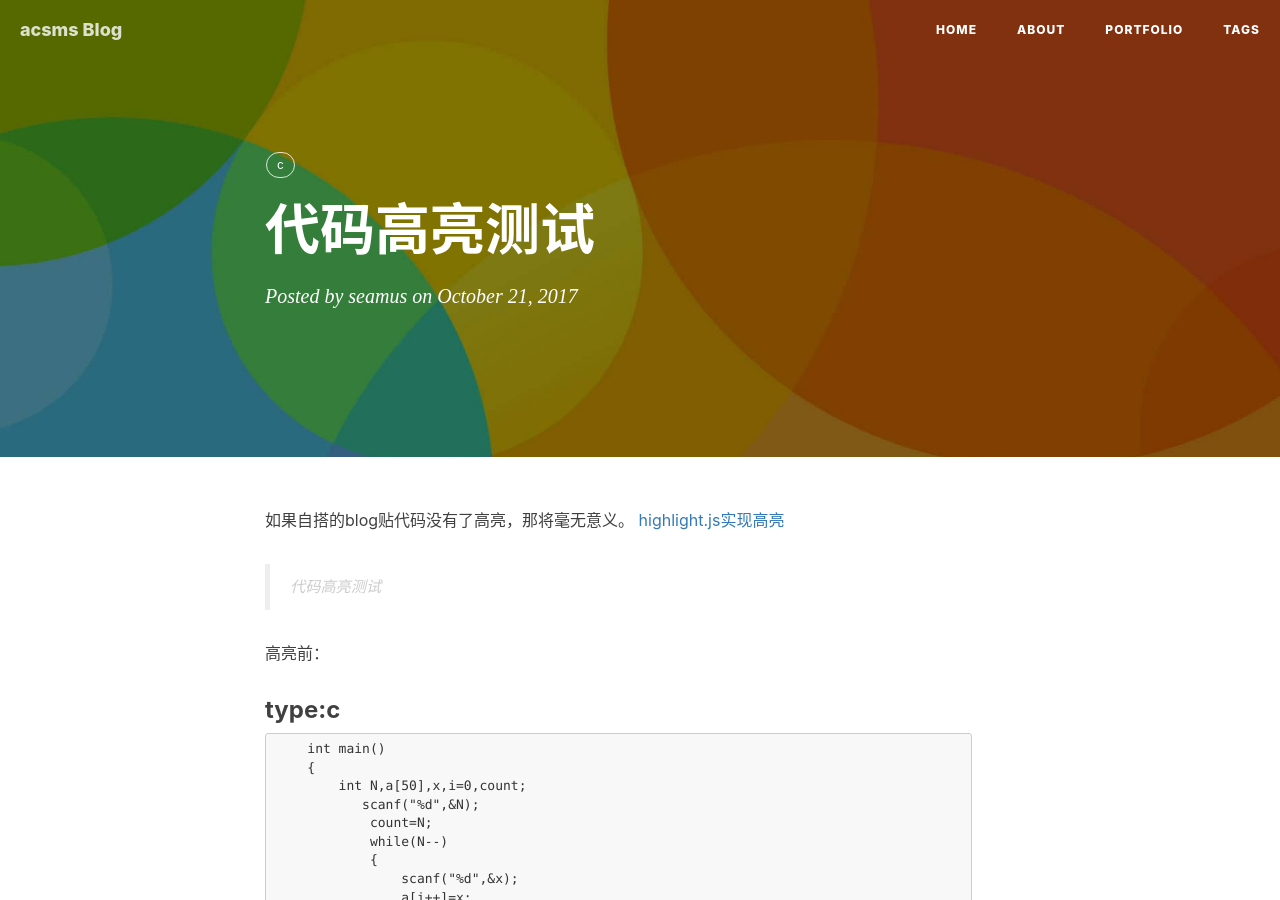
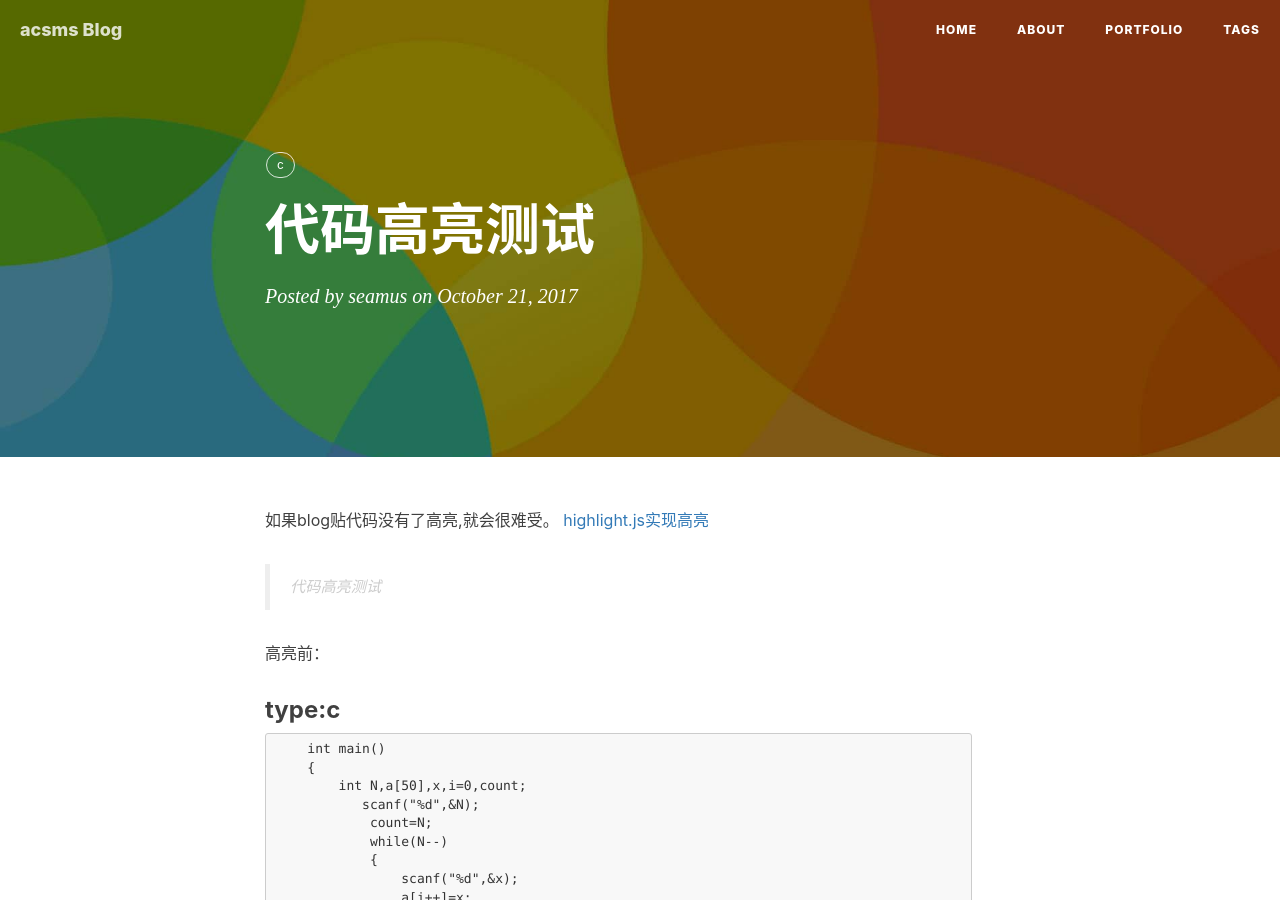
Before and after one commit to seamusopen/seamusopen.github.io, a Jekyll site: the page built from _posts/2017-10-21-代码.markdown, in a window 1280 px wide and 900 px high. Built offline with Jekyll 4.4.1, drawn with Linux system fonts in a browser that asks for light colours; nearby versions of some CDN libraries; comment, search, counter and statistics services are not loaded.

Commit message:
2018.2.5.14:12

```diff
--- a/_posts/2017-10-21-代码.markdown
+++ b/_posts/2017-10-21-代码.markdown
@@ -11,7 +11,7 @@ tags:
 <script src="/js/highlight/highlight.pack.js"></script>
 <script>hljs.initHighlightingOnLoad();</script>
 
-如果自搭的blog贴代码没有了高亮，那将毫无意义。
+如果blog贴代码没有了高亮,就会很难受。
 [highlight.js实现高亮](#build)
 >代码高亮测试
 
```
